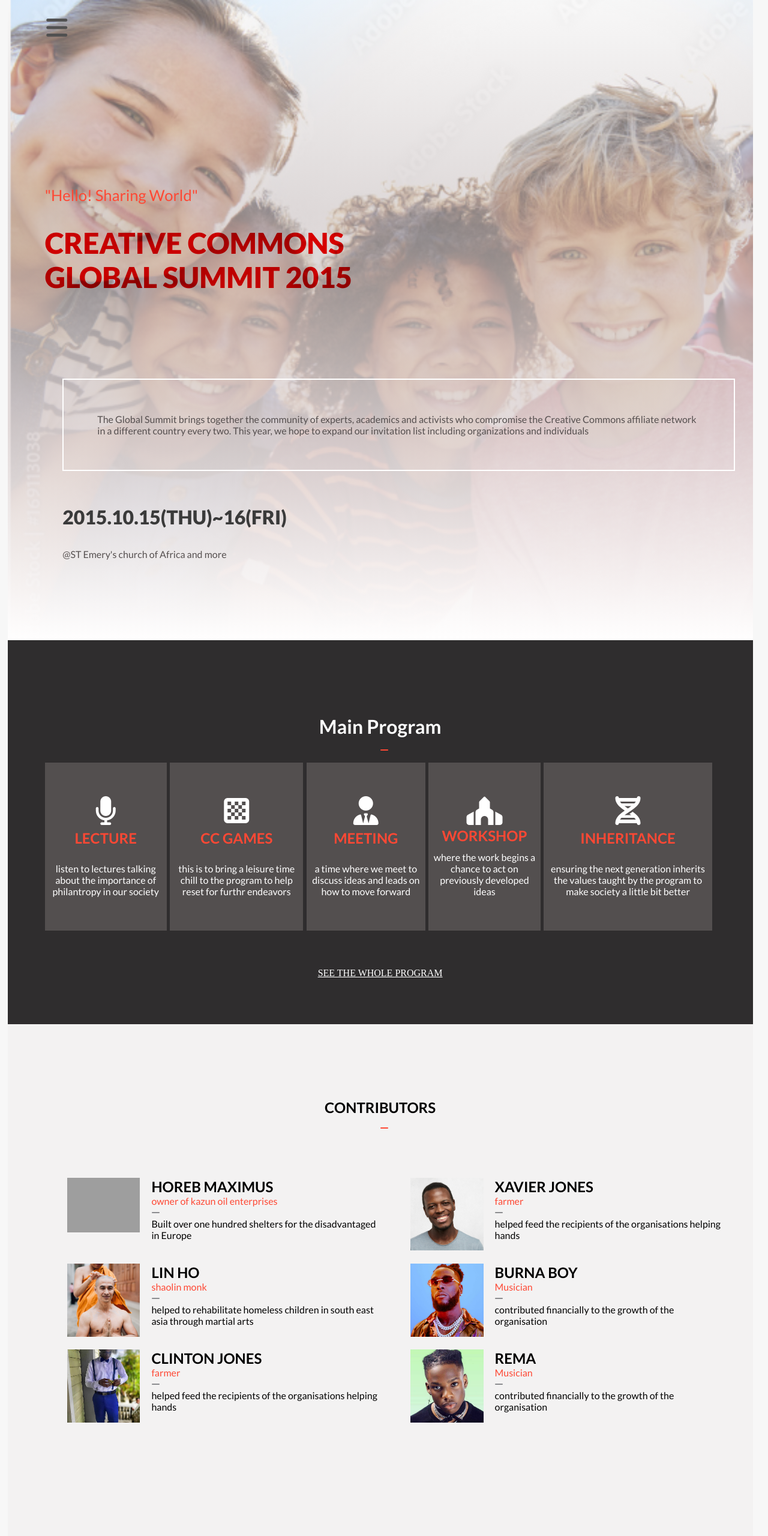
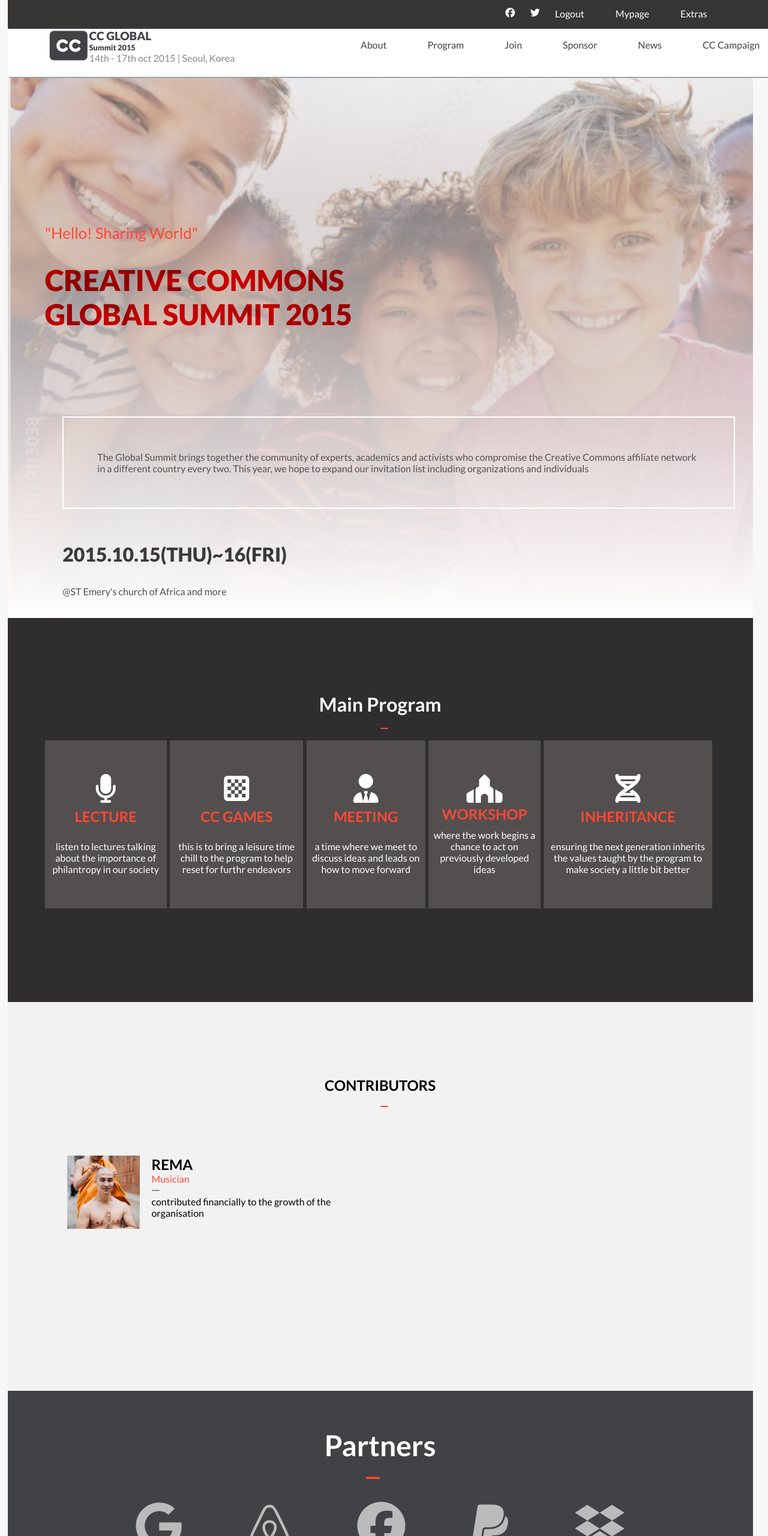
Before and after one commit to stino-x/Behance--project, a website: page home-page.html in a window 1280 px wide. Shown: the top 2560 px of the page at 60% size. Drawn offline with nearby package versions, Linux system fonts and the light colour scheme; grey boxes are pictures that could not be loaded.

Commit message:
rest of the project

```diff
--- /dev/null
+++ b/contributors.js
@@ -0,0 +1,51 @@
+const contributorObject = [
+  {
+    image: 'images/portrait-outgoing-good-looking-african-american-guy-with-bristle-blue-turtleneck (1).jpg',
+    name: 'HOREB MAXIMUS',
+    occupation: 'owner of kazun oil enterprises',
+    contribution: 'Built over one hundred shelters for the disadvantaged in Europe',
+  },
+  {
+    image: 'images/closeup-image-handsome-asian-man-is-shaving-hair-by-head-man-who-is-ordained-buddhism (1).jpg',
+    name: 'LIN HO',
+    occupation: 'shaolin monk',
+    contribution: 'helped to rehabilitate homeless children in south east asia through martial arts',
+  },
+  {
+    image: 'images/Driver.jpg',
+    name: 'CLINTON JONES',
+    occupation: 'farmer',
+    contribution: 'helped feed the recipients of the organisations helping hands',
+  },
+  {
+    image: 'images/headshot-handsome-young-afro-american-male-looking-with-broad-friendly-smile-enjoying-good-day-leisure-time-indoors-black-man-feeling-happy-carefree-while-relaxing-home (1).jpg',
+    name: 'XAVIER JONES',
+    occupation: 'farmer',
+    contribution: 'helped feed the recipients of the organisations helping hands',
+  },
+  {
+    image: 'images/IMG_20230217_142621.jpg',
+    name: 'BURNA BOY',
+    occupation: 'Musician',
+    contribution: 'contributed financially to the growth of the organisation',
+  },
+  {
+    image: 'images/IMG_20230217_142645.jpg',
+    name: 'REMA',
+    occupation: 'Musician',
+    contribution: 'contributed financially to the growth of the organisation',
+  },
+];
+const contributorsgrid = document.querySelector('.contributors-grid');
+
+window.addEventListener('on load', contributorObject.forEach((contributor) => {
+  contributorsgrid.innerHTML = `<div class="contributor-${contributor} contributor-info left">
+  <div class="c-image"><img src="images/closeup-image-handsome-asian-man-is-shaving-hair-by-head-man-who-is-ordained-buddhism (1).jpg" class="people-image" alt=""></div>
+  <div class="info">
+  <h2>${contributor.name}</h2>
+  <p class="occupation">${contributor.occupation}</p>
+  <i class="fa-solid fa-minus"></i>
+  <p class="contributions">${contributor.contribution}</p>
+  </div>
+</div>`;
+}));
--- a/home-page.css
+++ b/home-page.css
@@ -35,7 +35,7 @@
   position: relative;
   display: grid;
   grid-template-columns: 0.01fr 0.98fr 0.01fr;
-  grid-template-rows: 0.08fr 0.5fr 1fr 0.5fr 0.05fr;
+  grid-template-rows: 0.08fr 0.89fr 1fr 0.5fr 0.05fr;
   justify-content: center;
   align-content: center;
 
@@ -57,6 +57,10 @@
   /* background-color: rgba(73, 70, 70, 0.5); */
 }
 
+#pop-up-menu-wrapper {
+  display: none;
+}
+
 header {
   position: fixed;
   margin-top: 2%;
@@ -75,6 +79,10 @@
   grid-row: 1 / 1;
 }
 
+.about-desk-head {
+  display: none;
+}
+
 .landing-page-home {
   /* grid-column: 2 / 3;
   grid-row: 2 / 2; */
@@ -88,8 +96,9 @@
   background-repeat: no-repeat;
   background-size: cover; */
   justify-self: center;
-  padding-bottom: 8%;
-  padding-top: 25%;
+
+  /* padding-bottom: 8%; */
+  padding-top: 30%;
   margin-left: 5%;
 }
 
@@ -409,6 +418,10 @@
   display: none;
 }
 
+.white-link {
+  display: none;
+}
+
 @media (min-width: 768px) {
   :root {
     --dates-font-size: 2rem;
@@ -425,9 +438,27 @@
     position: relative;
     display: grid;
     grid-template-columns: 0.01fr 0.98fr 0.01fr;
-    grid-template-rows: 0.08fr 0.9fr 0.2fr 0.5fr 0.3fr 0.1fr;
+    grid-template-rows: 0.08fr 0.9fr 0.2fr 0.5fr 0.4fr 0.1fr;
     justify-content: center;
     align-content: center;
+  }
+
+  .about-mobile-head {
+    display: none;
+  }
+
+  .about-desk-head {
+    display: block;
+    position: fixed;
+    margin: 0;
+
+    /* z-index: 99; */
+    background-color: #fff;
+    height: 16%;
+    grid-column: 1 / -1;
+    grid-row: 1 / 1;
+    box-shadow: 2px 2px rgb(155, 165, 168);
+    font-family: var(--font-family-body);
   }
 
   .programs {
@@ -448,6 +479,7 @@
     font-family: var(--font-family-body);
     background-color: rgba(243, 242, 242, 0.959);
     padding-top: 10%;
+    padding-bottom: 10%;
   }
 
   .contributors-grid {
@@ -459,6 +491,124 @@
     /* grid-template-rows: repeat(auto, 1fr); */
     width: 100%;
     margin-bottom: 10%;
+  }
+
+  .sign-in-bar {
+    background-color: rgb(56, 53, 53);
+
+    /* position: relative; */
+    width: 99vw;
+    height: 6vh;
+    display: flex;
+    justify-content: end;
+  }
+
+  .sign-in-bar .fa-brands {
+    color: white;
+    margin-top: 1%;
+    margin-right: 2%;
+  }
+
+  .sign-in-bar ul {
+    list-style: none;
+    display: flex;
+    justify-content: space-between;
+    width: 20%;
+    margin-top: 1%;
+    margin-right: 8%;
+  }
+
+  .sign-in-bar ul a {
+    text-decoration: none;
+    font-family: var(--font-family-body);
+    color: white;
+  }
+
+  .white-part {
+    display: grid;
+    width: 100%;
+    position: relative;
+    grid-template-columns: 0.3fr 1fr 1.5fr;
+    grid-template-rows: 1fr;
+    align-content: center;
+  }
+
+  .menu-list ul a {
+    text-decoration: none;
+    color: #414246;
+    align-self: center;
+  }
+
+  .menu-list-list a:hover {
+    color: #f93c1f;
+  }
+
+  .about-desk-head .cc-image {
+    grid-column: 1 / 1;
+    margin-right: 2%;
+    margin-left: 15%;
+    color: #414246;
+    justify-self: end;
+  }
+
+  .about-desk-head .fa-closed-captioning {
+    font-size: 3.5rem;
+  }
+
+  .about-desk-head .text {
+    grid-column: 2 / 2;
+
+    /* text-align: center; */
+
+    /* display: flex; */
+    color: #414246;
+  }
+
+  .part-one-page-2 p {
+    font-size: 2rem;
+  }
+
+  .cell p {
+    grid-column: 1 / 1;
+    grid-row: 3 / -1;
+    justify-self: center;
+    text-align: center;
+  }
+
+  .about-desk-head .text p {
+    font-family: var(--font-family-body);
+  }
+
+  .menu-list ul a :hover {
+    color: #f93c1f;
+  }
+
+  .about-desk-head .text :nth-child(1) {
+    font-weight: 900;
+    font-size: 1.2rem;
+    color: #414246;
+  }
+
+  .about-desk-head .text :nth-child(2) {
+    font-weight: 900;
+    font-size: 0.8rem;
+    color: #414246;
+  }
+
+  .about-desk-head .text :nth-child(3) {
+    border: none;
+    color: #868992;
+  }
+
+  .menu-list ul {
+    list-style: none;
+    display: flex;
+    justify-content: space-between;
+    width: 98%;
+    position: relative;
+    align-self: center;
+    margin-top: 2.5%;
+    margin-right: 5%;
   }
 
   .contributor-4,
@@ -518,13 +668,6 @@
   .cell h2 {
     grid-column: 1 / 1;
     grid-row: 2 / 3;
-    justify-self: center;
-    text-align: center;
-  }
-
-  .cell p {
-    grid-column: 1 / 1;
-    grid-row: 3 / -1;
     justify-self: center;
     text-align: center;
   }
@@ -618,10 +761,6 @@
     margin-left: 8%;
   }
 
-  .contributors {
-    padding-bottom: 10%;
-  }
-
   .credits {
     grid-row: 6 / 6;
     grid-column: 2 / 2;
--- a/home-page.html
+++ b/home-page.html
@@ -11,11 +11,63 @@
     <link rel="preconnect" href="https://fonts.googleapis.com">
     <link rel="preconnect" href="https://fonts.gstatic.com" crossorigin>
     <link href="https://fonts.googleapis.com/css2?family=Lato:wght@400;700;900&display=swap" rel="stylesheet">
+    <script src="script.js" defer></script>
+    <script src="contributors.js" defer></script>
+    <link rel="stylesheet" href="pop-up-menu.css">
 </head>
-<body>
+<body id="home-page">
     <section class="background-image-wrapper">
         <div class="over-lay">
-            <header class="about-mobile-head"><i class="fa-sharp fa-solid fa-bars"></i></header>
+            <header class="about-mobile-head"><i class="fa-sharp fa-solid fa-bars"></i>
+                <div id="pop-up-menu-wrapper">
+                    <i class="fa-solid fa-xmark" id="cancel"></i>
+                <div class="pop-up-menu">
+                    <ul class=".pop-up-list">
+                        <li class="pop-up-li"><a class="page-link" href="home-page.html">Home</a></li>
+                        <li class="pop-up-li"><a class="page-link" href="index.html">About</a></li>
+                        <li class="pop-up-li">Program</li>
+                        <li class="pop-up-li">Join</li>
+                        <li class="pop-up-li">Sponsor</li>
+                    </ul>
+                </div>
+                </div></header>
+            <header class="about-desk-head">
+                <div class="sign-in-bar">
+                    <i class="fa-brands fa-facebook"></i>
+                    <i class="fa-brands fa-twitter"></i>
+                    <ul>
+                        <li><a href="">Logout</a></li>
+                        <li><a href="">Mypage</a></li>
+                        <li><a href="">Extras</a></li>
+                    </ul>
+                </div>
+                <div class="white-part">
+                    <div class="cc-image">
+                        <i class="fa-solid fa-closed-captioning"></i>
+                    </div>
+                    <div class="text">
+                        <p>
+                            CC GLOBAL
+                        </p>
+                        <p>
+                            Summit 2015
+                        </p>
+                        <p class="part-two dates">
+                            14th - 17th oct 2015 | Seoul, Korea
+                        </p>
+                    </div>
+                    <div class="menu-list">
+                        <ul class="menu-list-list">
+                            <li><a href="">About</a></li>
+                            <li><a href="">Program</a></li>
+                            <li><a href="">Join</a></li>
+                            <li><a href="">Sponsor</a></li>
+                            <li><a href="">News</a></li>
+                            <li><a href="">CC Campaign</a></li>
+                        </ul>
+                    </div>
+                </div>
+            </header>
     <section class="landing-page-home">
         <h3>"Hello! Sharing World"</h3>
         <h1>CREATIVE COMMONS <br> GLOBAL SUMMIT 2015</h1>
@@ -128,7 +180,7 @@
                 </div>
             </div>
         </div>
-        <a href="" class="more-button">MORE<i class="fa-solid fa-chevron-down"></i></a>
+        <button class="more-button">MORE<i class="fa-solid fa-chevron-down"></i></button>
     </section>
     <section class="white-space"></section>
     <section class="partners">
--- /dev/null
+++ b/pop-up-menu.css
@@ -0,0 +1,41 @@
+#pop-up-menu-wrapper {
+  background-color: whitesmoke;
+  text-align: center;
+  position: fixed;
+  height: 102vh;
+  width: 100%;
+  margin-top: -10%;
+  margin-left: -5%;
+  padding-bottom: 5%;
+  overflow: hidden;
+}
+
+ul {
+  list-style: none;
+}
+
+.fa-xmark {
+  color: grey;
+  font-size: 2.5rem;
+  margin-left: 80%;
+  padding-top: 2%;
+  cursor: pointer;
+}
+
+.pop-up-list {
+  list-style: none;
+}
+
+.page-link {
+  text-decoration: none;
+  color: #fe4834;
+}
+
+.pop-up-li {
+  color: #fe4834;
+  font-family: 'Lato', sans-serif;
+  margin-bottom: 10%;
+  padding-bottom: 5%;
+  font-size: 2rem;
+  border-bottom: 1px solid rgb(214, 200, 200);
+}
--- a/styles.css
+++ b/styles.css
@@ -43,6 +43,14 @@
   margin-left: 5%;
   margin-bottom: 5%;
   z-index: 99;
+}
+
+/* #pop-up-menu-wrapper {
+  display: none;
+} */
+
+.about-desk-head {
+  display: none;
   box-shadow: 2px 2px rgb(155, 165, 168);
 }
 
@@ -349,11 +357,31 @@
   grid-column: 2 / -1;
 }
 
+.company-credits-2-desk {
+  display: none;
+}
+
 /* DESKTOP VERSION */
 
 @media (min-width: 768px) {
   .about-mobile-head {
     display: none;
+  }
+
+  .sign-in-bar ul a {
+    text-decoration: none;
+    font-family: var(--font-family-body);
+    color: white;
+  }
+
+  .menu-list ul a {
+    text-decoration: none;
+    color: #414246;
+    align-self: center;
+  }
+
+  .menu-list-list a:hover {
+    color: #f93c1f;
   }
 
   .fa-bars {
@@ -363,11 +391,15 @@
   .about-desk-head {
     position: fixed;
     margin: 0;
-    z-index: 99;
+
+    /* z-index: 99; */
     background-color: #fff;
     height: 16%;
     grid-column: 1 / -1;
     grid-row: 1 / 1;
+    display: block;
+    box-shadow: 2px 2px rgb(155, 165, 168);
+    font-family: var(--font-family-body);
   }
 
   .sign-in-bar {
@@ -393,12 +425,6 @@
     width: 20%;
     margin-top: 1%;
     margin-right: 8%;
-  }
-
-  .sign-in-bar ul a {
-    text-decoration: none;
-    font-family: var(--font-family-body);
-    color: white;
   }
 
   .white-part {
@@ -439,7 +465,7 @@
     font-family: var(--font-family-body);
   }
 
-  .menu-list ul li a :hover {
+  .menu-list ul a :hover {
     color: #f93c1f;
   }
 
@@ -468,12 +494,6 @@
     position: relative;
     align-self: center;
     margin-top: 2.5%;
-  }
-
-  .menu-list ul a {
-    text-decoration: none;
-    color: #414246;
-    align-self: center;
   }
 
   .landing-page-about h3 {
```
Also changed, not shown: index.html (+17 -3 lines), pop-up-menu.html (added, +30 -0 lines), script.js (added, +28 -0 lines).
